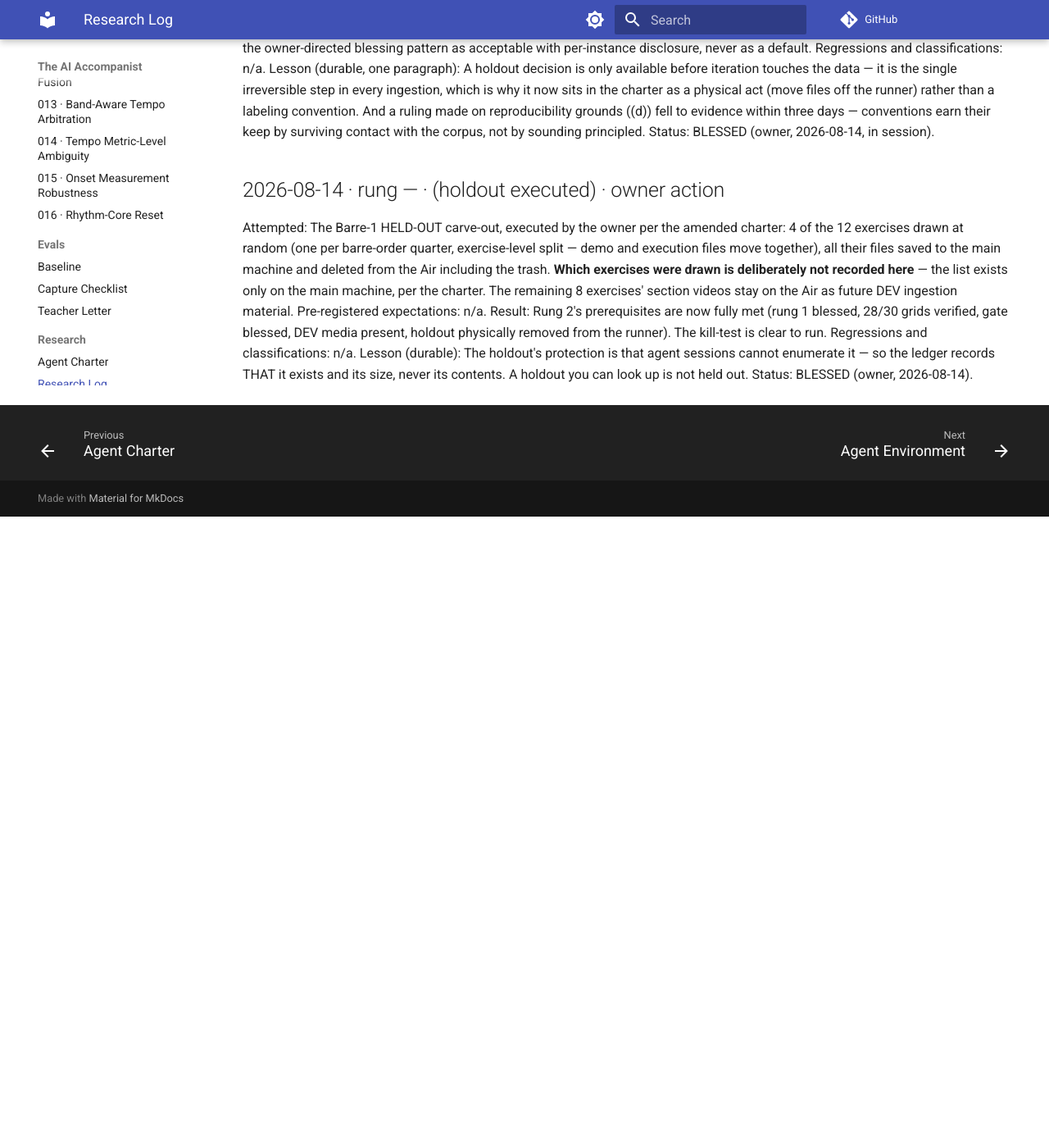
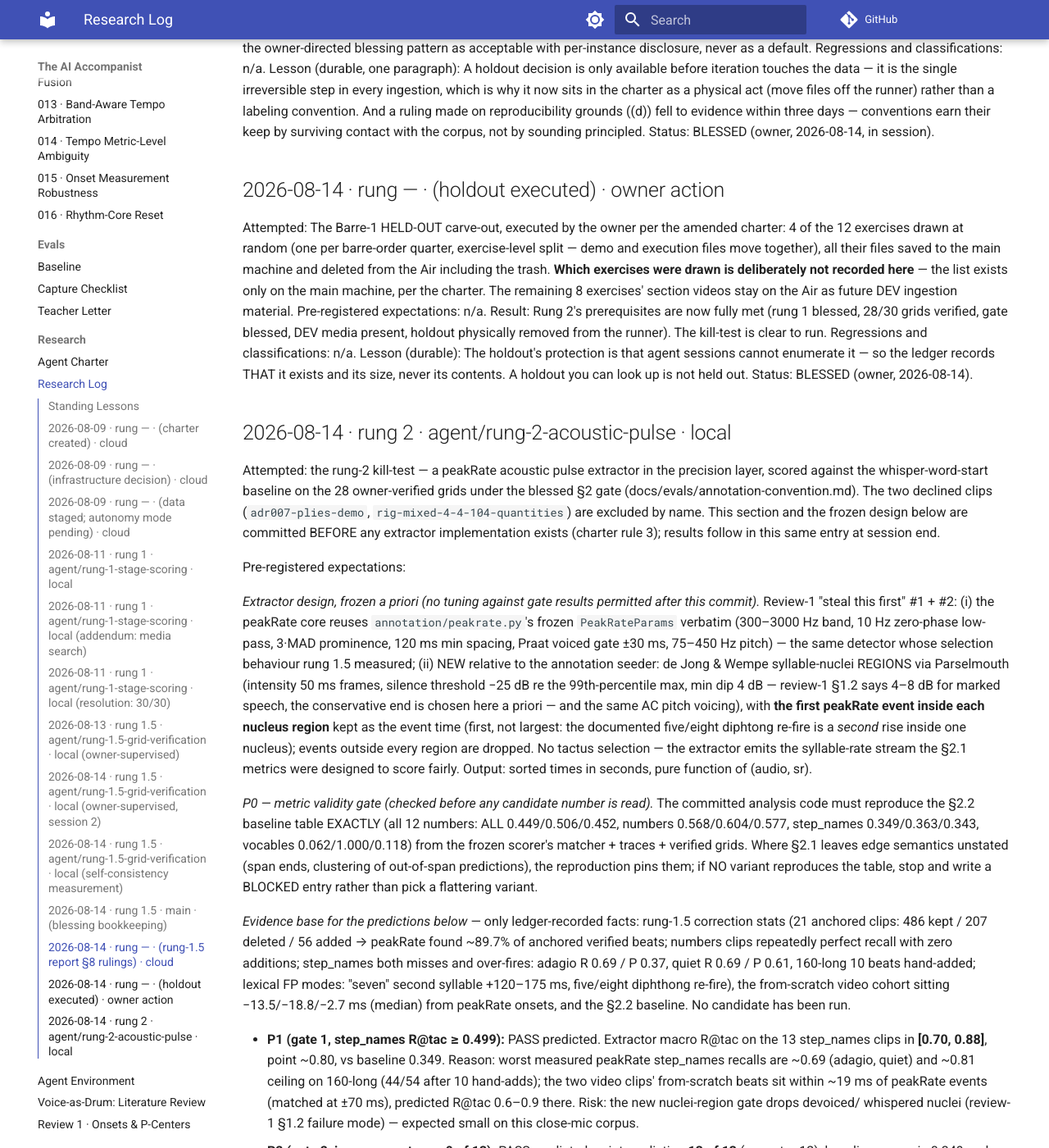
Before and after one commit to ben-juodvalkis/musical-perception, an MkDocs documentation site: the page built from docs/research/RESEARCH-LOG.md, in a window 1280 px wide and 1400 px high, scrolled down 10988 px. Shown: the whole window at 82% size. Built offline with MkDocs 1.6.1 and Material for MkDocs 9.7.7, drawn with Linux system fonts in a browser that asks for light colours; comment, search, counter and statistics services are not loaded; before the commit the page ends 11618 px from its top, so only the background shows below that; some of the changed text lies outside the part shown.

Commit message:
ledger: rung-2 pre-registration — frozen extractor design + P0–P6 predictions, before any implementation
Co-Authored-By: Claude Fable 5 <noreply@anthropic.com>

```diff
--- a/docs/research/RESEARCH-LOG.md
+++ b/docs/research/RESEARCH-LOG.md
@@ -719,3 +719,105 @@ Lesson (durable): The holdout's protection is that agent sessions cannot
 enumerate it — so the ledger records THAT it exists and its size, never
 its contents. A holdout you can look up is not held out.
 Status: BLESSED (owner, 2026-08-14).
+
+## 2026-08-14 · rung 2 · agent/rung-2-acoustic-pulse · local
+
+Attempted: the rung-2 kill-test — a peakRate acoustic pulse extractor in
+the precision layer, scored against the whisper-word-start baseline on
+the 28 owner-verified grids under the blessed §2 gate
+(docs/evals/annotation-convention.md). The two declined clips
+(`adr007-plies-demo`, `rig-mixed-4-4-104-quantities`) are excluded by
+name. This section and the frozen design below are committed BEFORE any
+extractor implementation exists (charter rule 3); results follow in this
+same entry at session end.
+
+Pre-registered expectations:
+
+*Extractor design, frozen a priori (no tuning against gate results
+permitted after this commit).* Review-1 "steal this first" #1 + #2:
+(i) the peakRate core reuses `annotation/peakrate.py`'s frozen
+`PeakRateParams` verbatim (300–3000 Hz band, 10 Hz zero-phase low-pass,
+3·MAD prominence, 120 ms min spacing, Praat voiced gate ±30 ms,
+75–450 Hz pitch) — the same detector whose selection behaviour rung 1.5
+measured; (ii) NEW relative to the annotation seeder: de Jong & Wempe
+syllable-nuclei REGIONS via Parselmouth (intensity 50 ms frames, silence
+threshold −25 dB re the 99th-percentile max, min dip 4 dB — review-1
+§1.2 says 4–8 dB for marked speech, the conservative end is chosen here
+a priori — and the same AC pitch voicing), with **the first peakRate
+event inside each nucleus region** kept as the event time (first, not
+largest: the documented five/eight diphtong re-fire is a *second* rise
+inside one nucleus); events outside every region are dropped. No tactus
+selection — the extractor emits the syllable-rate stream the §2.1
+metrics were designed to score fairly. Output: sorted times in seconds,
+pure function of (audio, sr).
+
+*P0 — metric validity gate (checked before any candidate number is
+read).* The committed analysis code must reproduce the §2.2 baseline
+table EXACTLY (all 12 numbers: ALL 0.449/0.506/0.452, numbers
+0.568/0.604/0.577, step_names 0.349/0.363/0.343, vocables
+0.062/1.000/0.118) from the frozen scorer's matcher + traces + verified
+grids. Where §2.1 leaves edge semantics unstated (span ends, clustering
+of out-of-span predictions), the reproduction pins them; if NO variant
+reproduces the table, stop and write a BLOCKED entry rather than pick a
+flattering variant.
+
+*Evidence base for the predictions below* — only ledger-recorded facts:
+rung-1.5 correction stats (21 anchored clips: 486 kept / 207 deleted /
+56 added → peakRate found ~89.7% of anchored verified beats; numbers
+clips repeatedly perfect recall with zero additions; step_names both
+misses and over-fires: adagio R 0.69 / P 0.37, quiet R 0.69 / P 0.61,
+160-long 10 beats hand-added; lexical FP modes: "seven" second syllable
++120–175 ms, five/eight diphthong re-fire), the from-scratch video
+cohort sitting −13.5/−18.8/−2.7 ms (median) from peakRate onsets, and
+the §2.2 baseline. No candidate has been run.
+
+- **P1 (gate 1, step_names R@tac ≥ 0.499):** PASS predicted. Extractor
+  macro R@tac on the 13 step_names clips in **[0.70, 0.88]**, point
+  ~0.80, vs baseline 0.349. Reason: worst measured peakRate step_names
+  recalls are ~0.69 (adagio, quiet) and ~0.81 ceiling on 160-long
+  (44/54 after 10 hand-adds); the two video clips' from-scratch beats
+  sit within ~19 ms of peakRate events (matched at ±70 ms), predicted
+  R@tac 0.6–0.9 there. Risk: the new nuclei-region gate drops devoiced/
+  whispered nuclei (review-1 §1.2 failure mode) — expected small on
+  this close-mic corpus.
+- **P2 (gate 2, improvement on ≥ 9 of 13):** PASS predicted, point
+  prediction **13 of 13** (accept ≥ 12): baseline macro is 0.349 and no
+  known per-clip peakRate recall sits below 0.69; weakest-margin clips
+  predicted to be rig-names-2-4-160-long (structural 120 ms
+  under-resolution at 160 BPM) and rig-names-4-4-63-adagio.
+- **P3 (gate 3, vocables R@tac ≥ 0.60 AND P_lc ≥ 0.50, n=1):** PASS
+  predicted: R@tac in **[0.94, 1.0]** (16 beats, seed-anchored grid —
+  beats coincide with detector events unless the nuclei gate drops
+  one), P_lc in **[0.70, 1.0]** (plosive vocables are the detector's
+  best case; sub-tactus doubles collapse). Baseline 0.0625/1.000. n=1,
+  never quoted as a slice average.
+- **P4 (gate 4, numbers F_lc ≥ 0.527):** PASS predicted with margin:
+  extractor numbers macro F_lc in **[0.80, 0.95]** vs baseline 0.577.
+  Reason: repeatedly perfect recall + zero additions on numbers rig
+  clips; subdivision syllables and both lexical FP modes land inside
+  their beats' slots and collapse. Slice risk rows:
+  adr010-grande-battement (from-scratch video — dense speech,
+  out-of-span clusters charge P_lc) and adr006-8-counts-triple (n_ref
+  8, small denominator).
+- **P5 (overall, informational):** extractor ALL macro F_lc in
+  **[0.75, 0.92]** vs baseline 0.452.
+- **P6 (signed asynchrony, reported under the noise rules, no claims
+  under ~25 ms):** on the 21 anchored grids extractor matched-pair
+  asynchrony |median| ≤ 15 ms — and this is an ARTIFACT of anchoring
+  (kept beats ARE detector events), to be disclosed as such, not
+  claimed as placement accuracy; on the 3 from-scratch video grids
+  median in **[0, +30] ms** (grids sit early of peakRate by ~3–19 ms).
+  Whisper baseline stays ~−14 to −19 ms as recorded. Anchored and
+  from-scratch never pooled without the ~20 ms offset disclosed.
+
+*Kill criteria (what NEGATIVE looks like):* any of gates 1–4 failing
+after the frozen design is scored as specified — no post-hoc parameter
+changes, no re-runs with different constants. A failure writes the
+negative-result entry with per-clip evidence and ends the rung
+(ADR-016: the reset stops, P2 strengthens).
+
+Result: PENDING — appended below in this entry at session end.
+Regressions and classifications: PENDING.
+Lesson (durable, one paragraph): PENDING.
+Status: IN-PROGRESS (pre-registration commit; the session completes this
+entry before ending).
```
